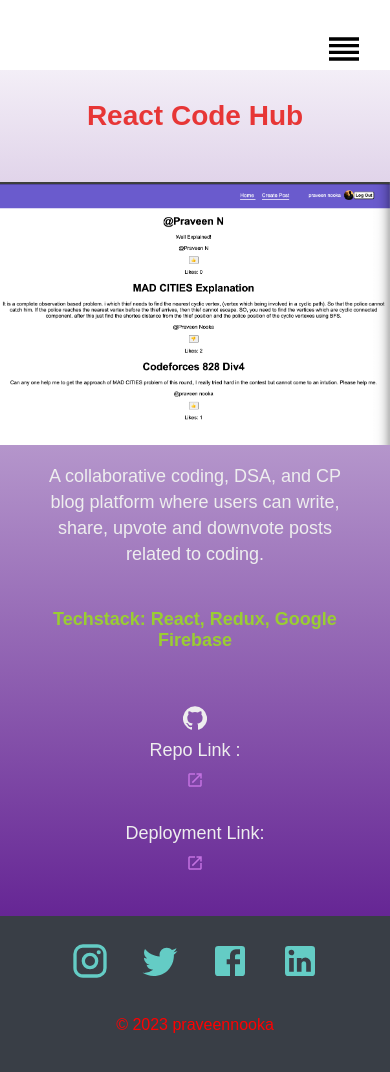
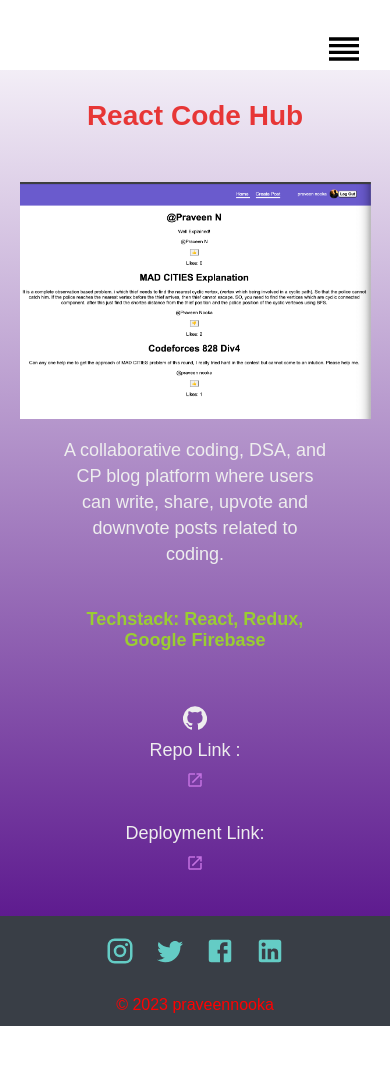
Before and after one commit to nova0077/react-portfolio-1, a React (Create React App) app: page /project/1 in a window 390 px wide. Shown: the top 1072 px of the page. After the commit the page ends 1026 px from the top, so only its background shows below. Built offline with nearby package versions, Linux system fonts and the light colour scheme.

Commit message:
fixed css

```diff
--- a/src/styles/Footer.css
+++ b/src/styles/Footer.css
@@ -20,7 +20,7 @@
   align-items: center;
 }
 
-.footer p{
+.footer p {
   color: red;
   display: flex;
   justify-content: center;
@@ -28,8 +28,12 @@
 }
 
 @media only screen and (max-width: 768px) {
-  .footer svg{
-    margin: 15px;
-    font-size: 40px;
+  .footer {
+    height: 100px;
+  }
+
+  .footer svg {
+    margin: 10px;
+    font-size: 30px;
   }
 }
--- a/src/styles/Home.css
+++ b/src/styles/Home.css
@@ -45,7 +45,8 @@
 }
 
 .skillsContainer {
-  margin-top: 16vw;
+  margin-top: 10vw;
+  margin-bottom: 8vw;
   padding: auto;
   width: 100%;
   min-height: calc(100vh - 190px);
@@ -125,13 +126,15 @@
     color: rgba(115, 61, 230, 0.811);
   }
 
-  .skillsContainer{
+  .skillsContainer {
     margin-top: 20px;
   }
+
   .skillsContainer .heading {
     font-size: 30px;
 
   }
+
   .skills {
     text-align: center;
   }
@@ -143,12 +146,13 @@
     /* Adjusted for mobile devices */
   }
 
-  .skills th{
+  .skills th {
     font-size: 16px;
     width: 85%;
     /* Adjusted for mobile devices */
   }
-  .skills td{
+
+  .skills td {
     font-size: 16px;
     width: 85%;
     /* Adjusted for mobile devices */
--- a/src/styles/ProjectDisplay.css
+++ b/src/styles/ProjectDisplay.css
@@ -1,6 +1,8 @@
 .project {
+  margin-top: 6vw;
+  margin-bottom: 4vw;
   width: 100%;
-  height: calc(100vh - 240px);
+  height: 100vh;
   display: flex;
   justify-content: center;
   align-items: center;
@@ -13,18 +15,20 @@
   color: rgba(231, 54, 54);
   font-size: 45px;
 }
+
 .project img {
   width: 600px;
   height: 400px;
   border-radius: 10px;
 }
 
-.project p{
+.project p {
   width: 75%;
   color: #EEEEEE;
   font-size: 22px;
   line-height: 35px;
 }
+
 .project h2 {
   width: 75%;
   margin-top: 30px;
@@ -32,7 +36,7 @@
   color: yellowgreen;
 }
 
-.projectLinks{
+.projectLinks {
   display: flex;
   align-items: center;
   justify-content: center;
@@ -43,12 +47,14 @@
 .projectLinks a {
   all: unset;
 }
-.projectLinks div{
+
+.projectLinks div {
   margin: 10px;
   display: flex;
   text-align: center;
 }
-.projectLinks span{
+
+.projectLinks span {
   font-size: 18px;
   color: #EEEEEE;
   align-items: center;
@@ -56,7 +62,7 @@
   display: inline-block;
   vertical-align: middle;
   line-height: normal;
-  transform: translate(0,15%);
+  transform: translate(0, 15%);
 }
 
 .project svg {
@@ -65,7 +71,7 @@
   color: #EEEEEE;
 }
 
-.project .openicon{
+.project .openicon {
   font-size: 20px;
   color: #c372e1;
 }
@@ -73,13 +79,20 @@
 /* Media query for mobile devices */
 @media screen and (max-width: 768px) {
   .project {
-    height: auto; /* Adjust the height as needed for mobile devices */
+    height: auto;
+    width: 90%;
+    display: flex;
+    align-items: center;
+    justify-content: center;
+    margin: auto;
+    /* Adjust the height as needed for mobile devices */
   }
 
-  .project p{
+  .project p {
     font-size: 18px;
     line-height: 26px;
   }
+
   .project h1 {
     font-size: 28px;
     margin-top: 30px;
@@ -105,7 +118,8 @@
 
   .projectLinks span {
     font-size: 18px;
-    transform: none; /* Reset the transform for mobile devices */
+    transform: none;
+    /* Reset the transform for mobile devices */
   }
 
   .project svg {
```
